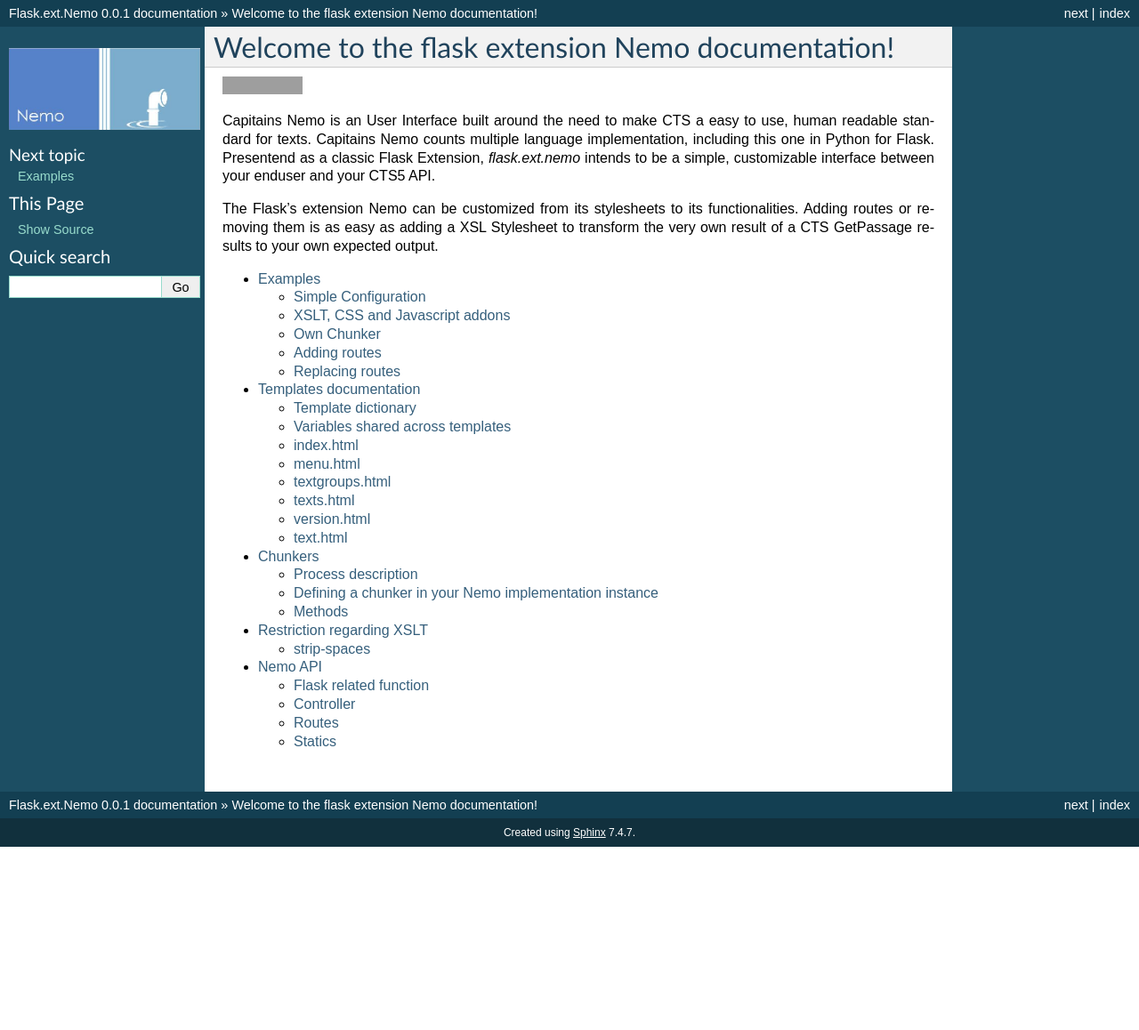
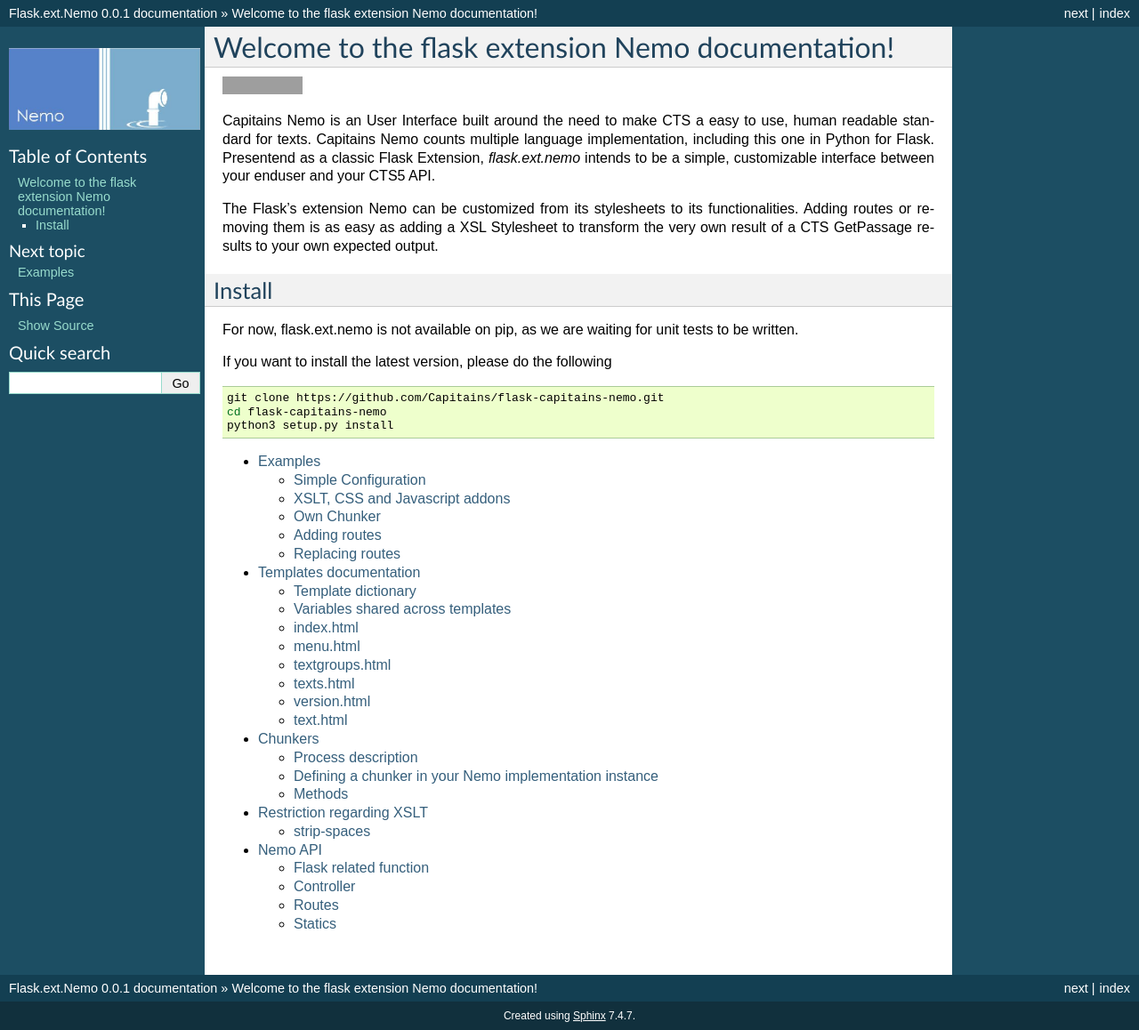
Before and after one commit to Capitains/flask-capitains-nemo, a Sphinx documentation site: the page built from docs/index.rst, in a window 1280 px wide. Shown: the whole page at 89% size. Built offline with Sphinx 7.4.7, drawn with Linux system fonts in a browser that asks for light colours; pages that are not in the unit, such as notebooks, are missing from menus; before the commit the page ends 952 px from its top, so only the background shows below that; grey boxes are pictures that could not be loaded.

Commit message:
Probably close to final state of doc

```diff
--- a/README.rst
+++ b/README.rst
@@ -9,3 +9,16 @@
 
 The Flask's extension Nemo can be customized from its stylesheets to its functionalities. Adding routes or removing them is
 as easy as adding a XSL Stylesheet to transform the very own result of a CTS GetPassage results to your own expected output.
+
+Install
+#######
+
+For now, flask.ext.nemo is not available on pip, as we are waiting for unit tests to be written.
+
+If you want to install the latest version, please do the following
+
+.. code-block:: shell
+
+    git clone https://github.com/Capitains/flask-capitains-nemo.git
+    cd flask-capitains-nemo
+    python3 setup.py install
```
Also changed, not shown: docs/Nemo.examples.rst (+56 -3 lines), docs/Nemo.templates.rst (+20 -16 lines).
